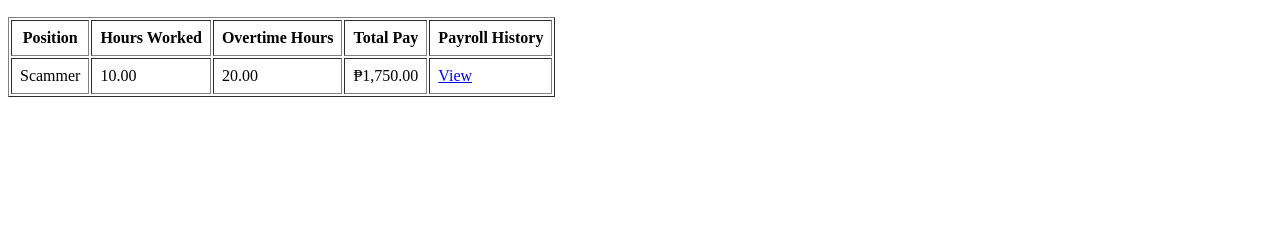
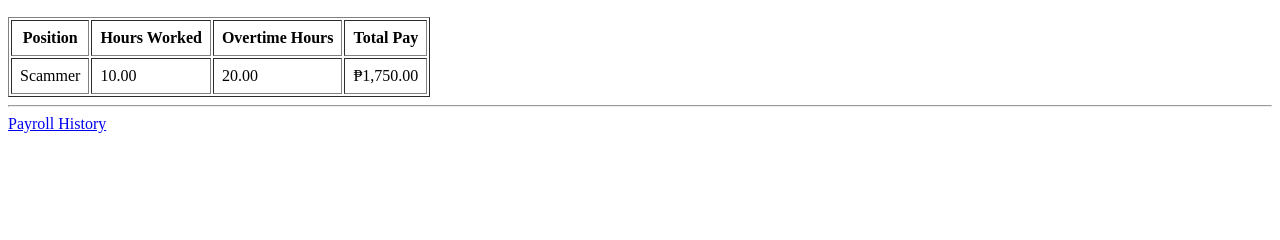
Before and after one commit to rhonnwalter/django-payroll-system, a Django app: template tasks/templates/dashboard/my_payroll.html in a window 1280 px wide. Shown: the part 97-337 px from the top of the page. Run offline with Django 5.2, Linux system fonts and the light colour scheme; the template is opened without the code that fills it: values that come from a table or form of the project are taken from there, others are empty; data comes from the database, SQL or seed files in the repository.

Commit message:
feat: employee payroll history

```diff
--- a/tasks/templates/dashboard/my_payroll.html
+++ b/tasks/templates/dashboard/my_payroll.html
@@ -16,7 +16,6 @@
             <th>Hours Worked</th>
             <th>Overtime Hours</th>
             <th>Total Pay</th>
-            <th>Payroll History</th>
         </tr>
 
         {% if payroll %}
@@ -25,7 +24,6 @@
             <td>{{payroll.hours_worked}}</td>
             <td>{{payroll.overtime_hours}}</td>
             <td>₱{{payroll.total_pay | intcomma}}</td>
-            <td> <a href="{% url 'payroll_history'%}">View</a></td>
         </tr>
         {% else %}
         <tr>
@@ -38,7 +36,8 @@
 
 
     </table>
-
+     <hr>
+    <a href="{% url 'payroll_history' payroll.employee.id %}">Payroll History</a>
 
 </body>
 </html>
```
